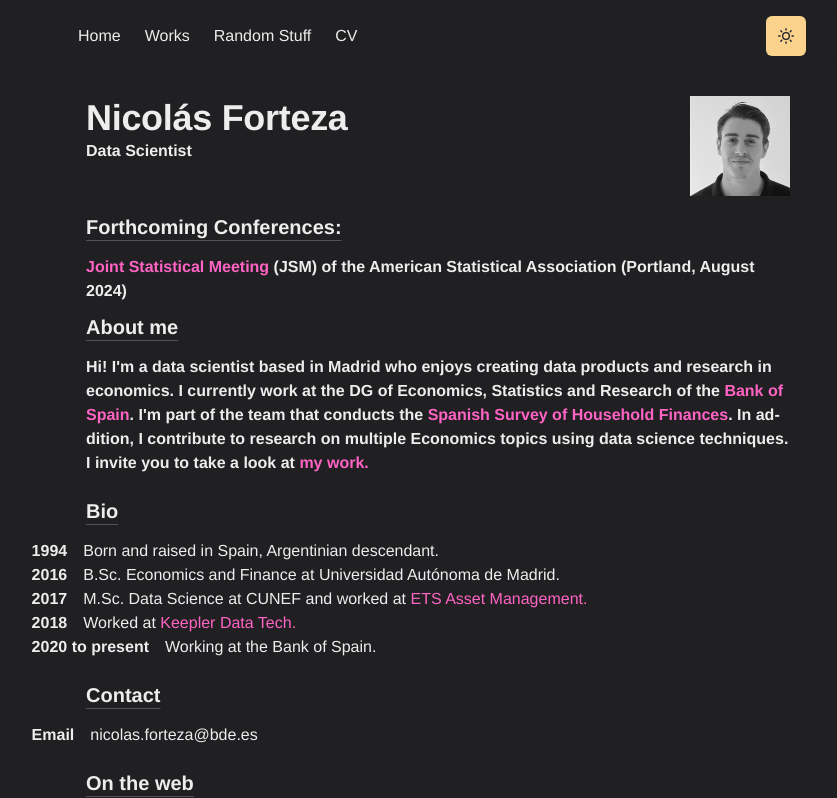
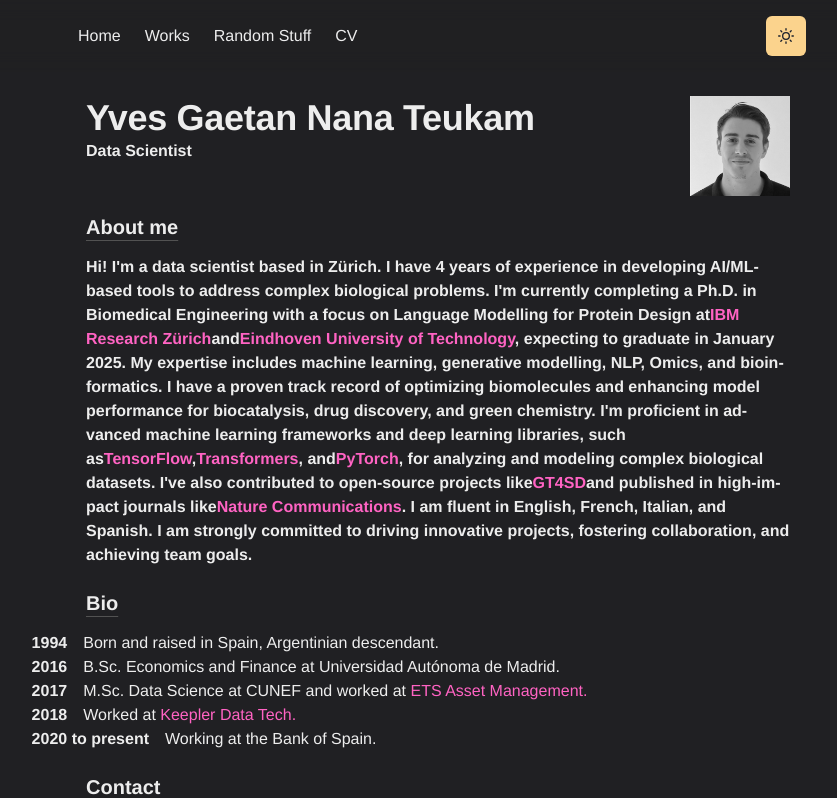
Before and after one commit to yvesnana/nana.github.io, a Next.js app: page / in a window 1280 px wide. Shown: the top 798 px of the page, without its empty margins (202-1039 px from the left). Built offline with nearby package versions, Linux system fonts and the light colour scheme; a web font is replaced by a local one.

Commit message:
Update index.js

```diff
--- a/pages/index.js
+++ b/pages/index.js
@@ -30,7 +30,7 @@ const Home = () => (
           variant="page-title"
           style={{'letterSpacing': '-0.3px'}}
           >
-            <h1>Nicolás Forteza</h1>
+            <h1>Yves Gaetan Nana Teukam</h1>
           </Heading>
           <p>Data Scientist</p>
         </Box>
@@ -63,37 +63,30 @@ const Home = () => (
 
       <Section delay={0.1}>
 
-      <Heading as="h3" variant="section-title">
-          Forthcoming Conferences:
-        </Heading>
-
-        <Paragraph>
-        <Link as={NextLink} href="https://ww2.amstat.org/meetings/jsm/2024/" target='blank_' passHref scroll={false}>
-            Joint Statistical Meeting {}
-          </Link>
-           (JSM) of the American Statistical Association (Portland, August 2024)
-        </Paragraph>
-
         <Heading as="h3" variant="section-title">
           About me
         </Heading>
         <Paragraph
 
         >
-        Hi! I'm a data scientist based in Madrid who enjoys creating data products and
-        research in economics. I currently work at the DG of Economics, Statistics
-        and Research of the {' '}
-          <Link as={NextLink} href="https://www.bde.es/bde/es/" target='blank_' passHref scroll={false}>
-            Bank of Spain
-          </Link>
-          . I'm part of the team that conducts the {' '}
-          <Link as={NextLink} href="https://app.bde.es/efs_www/home?lang=ES" target='blank_' passHref scroll={false}>
-            Spanish Survey of Household Finances
-          </Link>
-          . In addition, I contribute to research on multiple Economics topics using data science techniques. I invite you to take a look at <span></span>
-          <Link as={NextLink} href="/works" passHref scroll={false}>
-            my work.
-          </Link>
+        Hi! I'm a data scientist based in Zürich. I have 4 years of experience in developing
+        AI/ML-based tools to address complex biological problems. I'm currently completing a Ph.D. in Biomedical Engineering
+        with a focus on Language Modelling for Protein Design at
+        <Link as={NextLink} href="https://research.ibm.com/labs/zurich/" target='blank_' passHref scroll={false}>IBM Research Zürich</Link>
+        and
+        <Link as={NextLink} href="https://www.tue.nl/en/" target='blank_' passHref scroll={false}>Eindhoven University of Technology</Link>,
+        expecting to graduate in January 2025. My expertise includes machine learning, generative modelling, NLP, Omics, and bioinformatics.
+        I have a proven track record of optimizing biomolecules and enhancing model performance for biocatalysis, drug discovery, and green chemistry.
+        I'm proficient in advanced machine learning frameworks and deep learning libraries, such as
+        <Link as={NextLink} href="https://www.tensorflow.org/" target='blank_' passHref scroll={false}>TensorFlow</Link>,
+        <Link as={NextLink} href="https://huggingface.co/docs/transformers/index" target='blank_' passHref scroll={false}>Transformers</Link>,
+        and
+        <Link as={NextLink} href="https://pytorch.org/" target='blank_' passHref scroll={false}>PyTorch</Link>,
+        for analyzing and modeling complex biological datasets. I've also contributed to open-source projects like
+        <Link as={NextLink} href="https://github.com/GT4SD" target='blank_' passHref scroll={false}>GT4SD</Link>
+        and published in high-impact journals like
+        <Link as={NextLink} href="https://www.nature.com/comms/" target='blank_' passHref scroll={false}>Nature Communications</Link>.
+        I am fluent in English, French, Italian, and Spanish. I am strongly committed to driving innovative projects, fostering collaboration, and achieving team goals.
         </Paragraph>
       </Section>
 
```
